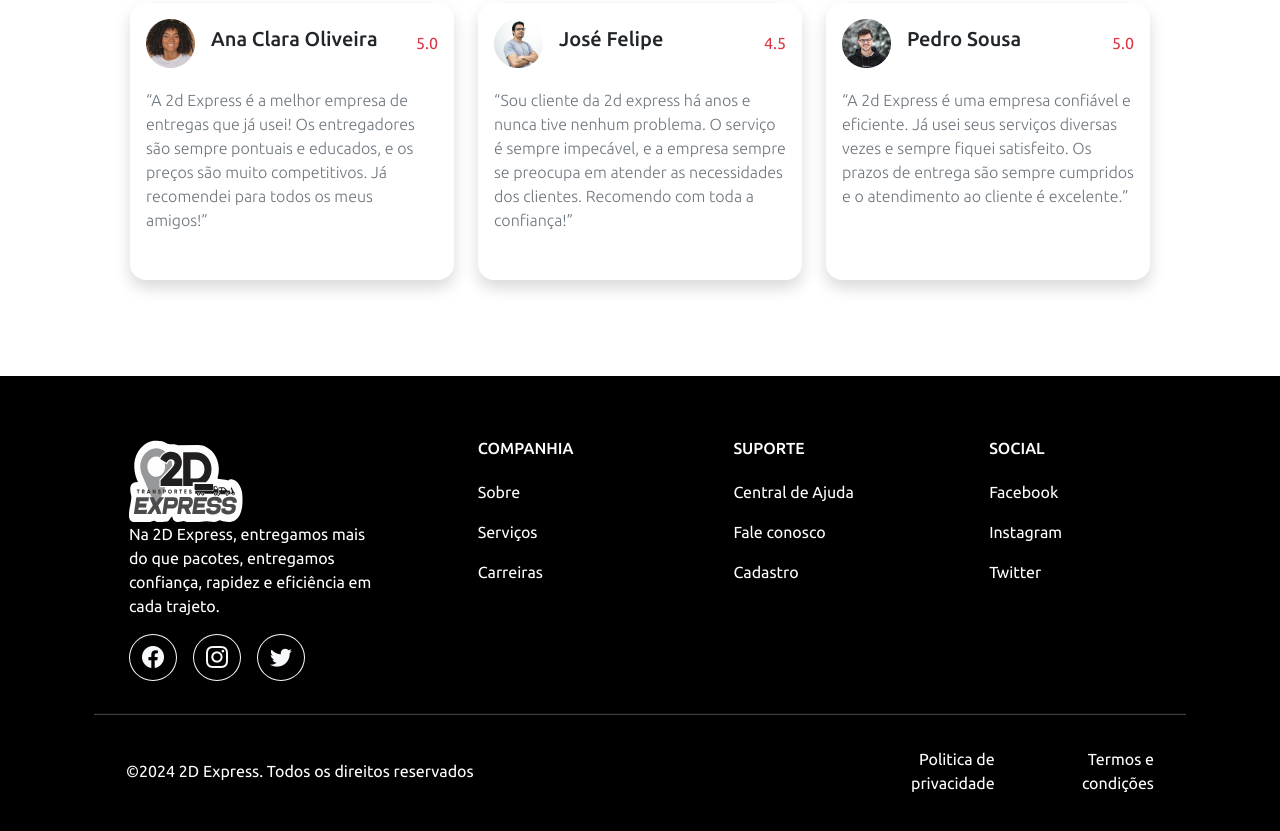
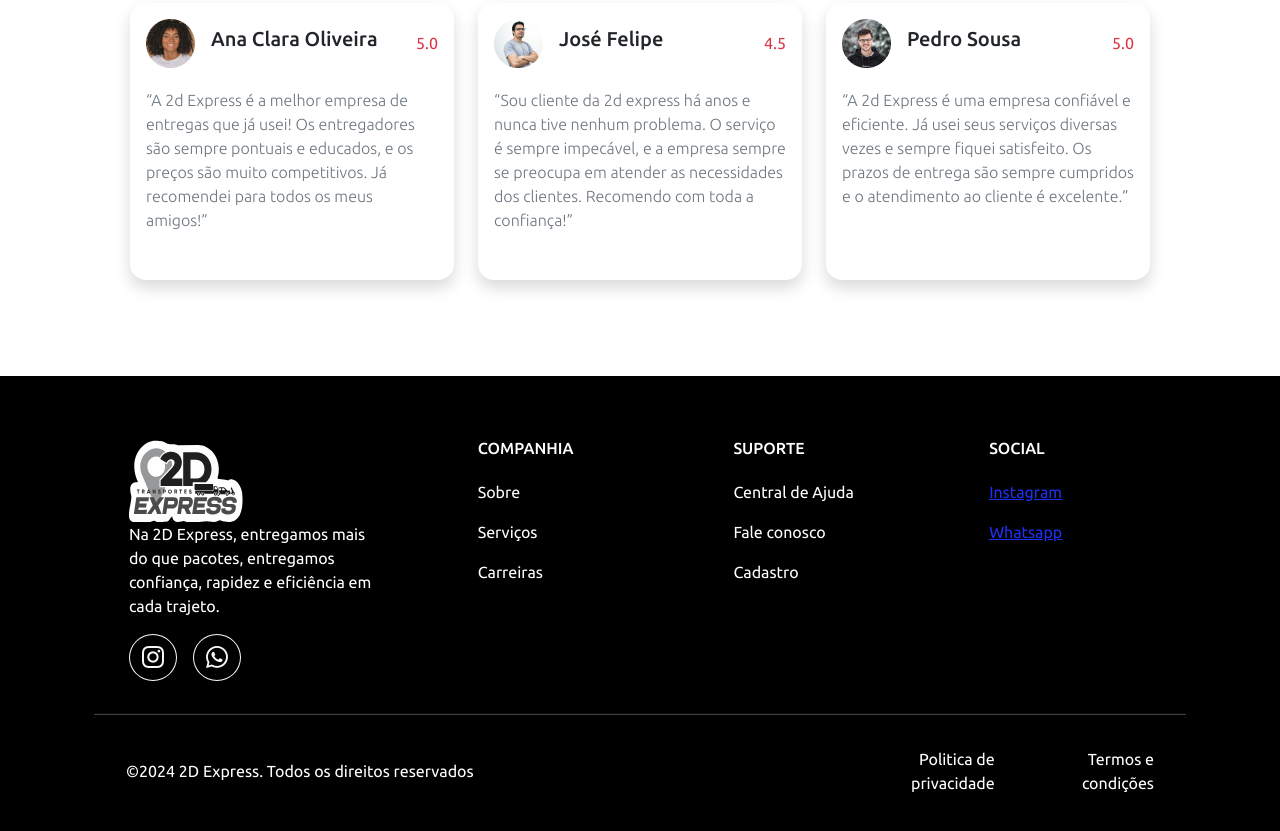
Before and after one commit to newberg85/2d-express, a plain HTML site: page index.html in a window 1280 px wide. Shown: the part 5111-5942 px from the top of the page. Drawn offline with nearby package versions, Linux system fonts and the light colour scheme.

Commit message:
style: troca dos botões e redirecionamento do footer

```diff
--- a/index.html
+++ b/index.html
@@ -337,9 +337,8 @@
                     </p>
 
                     <div class="mb-3 gap-3 d-flex">
-                        <a class="btn btn-outline-light btn-floating rounded-circle" role="button" href="" target="_blank"><i class="bi bi-facebook bi-lg"></i></a>
-                        <a class="btn btn-outline-light btn-floating rounded-circle" role="button" href="" target="_blank"><i class="bi bi-instagram"></i></a>
-                        <a class="btn btn-outline-light btn-floating rounded-circle" role="button" href="" target="_blank"><i class="bi bi-twitter"></i></a>
+                        <a class="btn btn-outline-light btn-floating rounded-circle" role="button" href="https://www.instagram.com/2dtransportess?igsh=MTJzNW45MGc2N3Qycg==" target="_blank"><i class="bi bi-instagram bi-lg"></i></a>
+                        <a class="btn btn-outline-light btn-floating rounded-circle" role="button" href="https://api.whatsapp.com/send/?phone=5515996768681&text&type=phone_number&app_absent=0" target="_blank"><i class="bi bi-whatsapp"></i></a>
                     </div>
 
                 </div>
@@ -382,13 +381,10 @@
                     Social
                     </h6>
                     <p>
-                    <a>Facebook</a>
+                    <a href="https://www.instagram.com/2dtransportess?igsh=MTJzNW45MGc2N3Qycg==" target="_blank">Instagram</a>
                     </p>
                     <p>
-                    <a>Instagram</a>
-                    </p>
-                    <p>
-                    <a>Twitter</a>
+                    <a href="https://api.whatsapp.com/send/?phone=5515996768681&text&type=phone_number&app_absent=0" target="_blank">Whatsapp</a>
                     </p>
                 </div>
 
```
